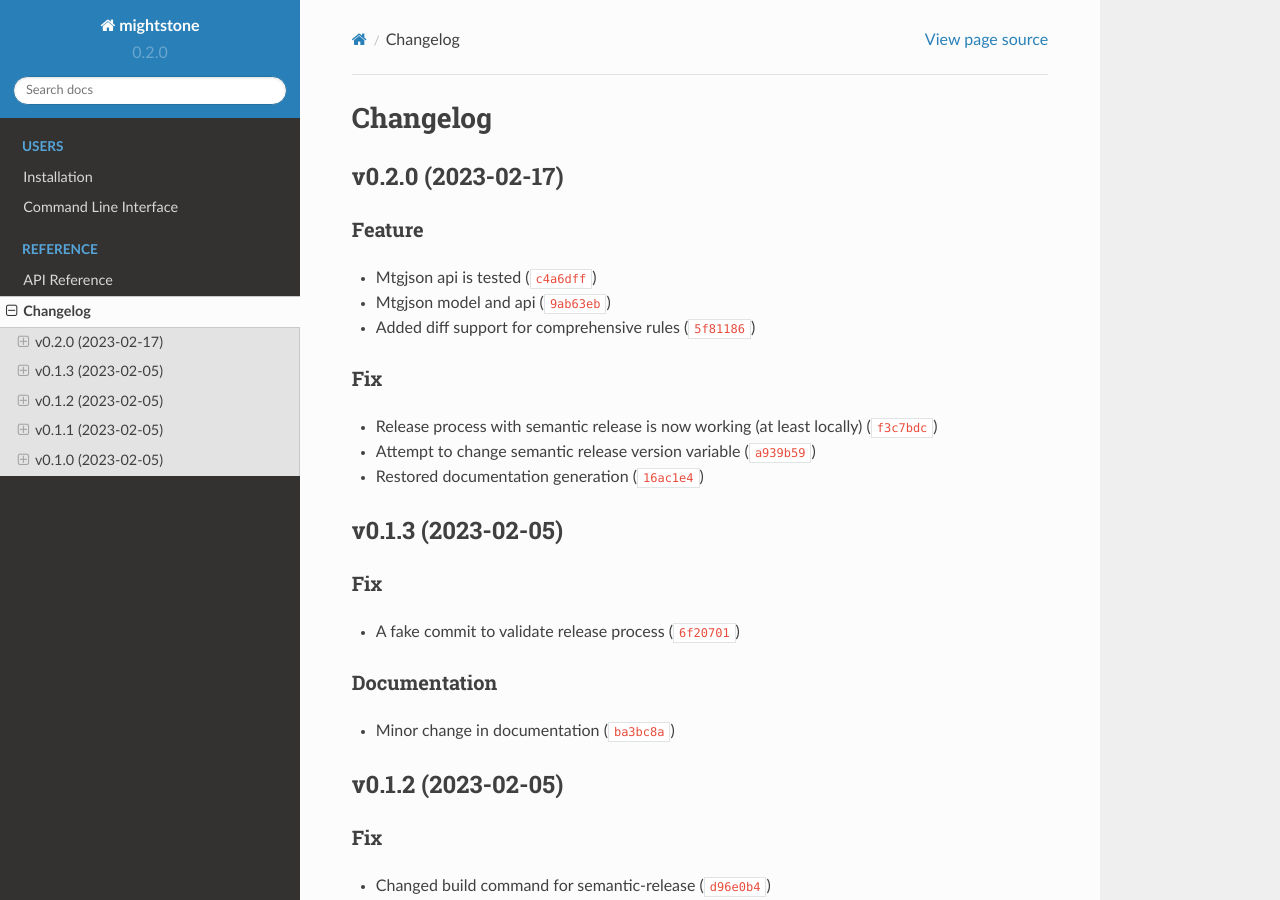
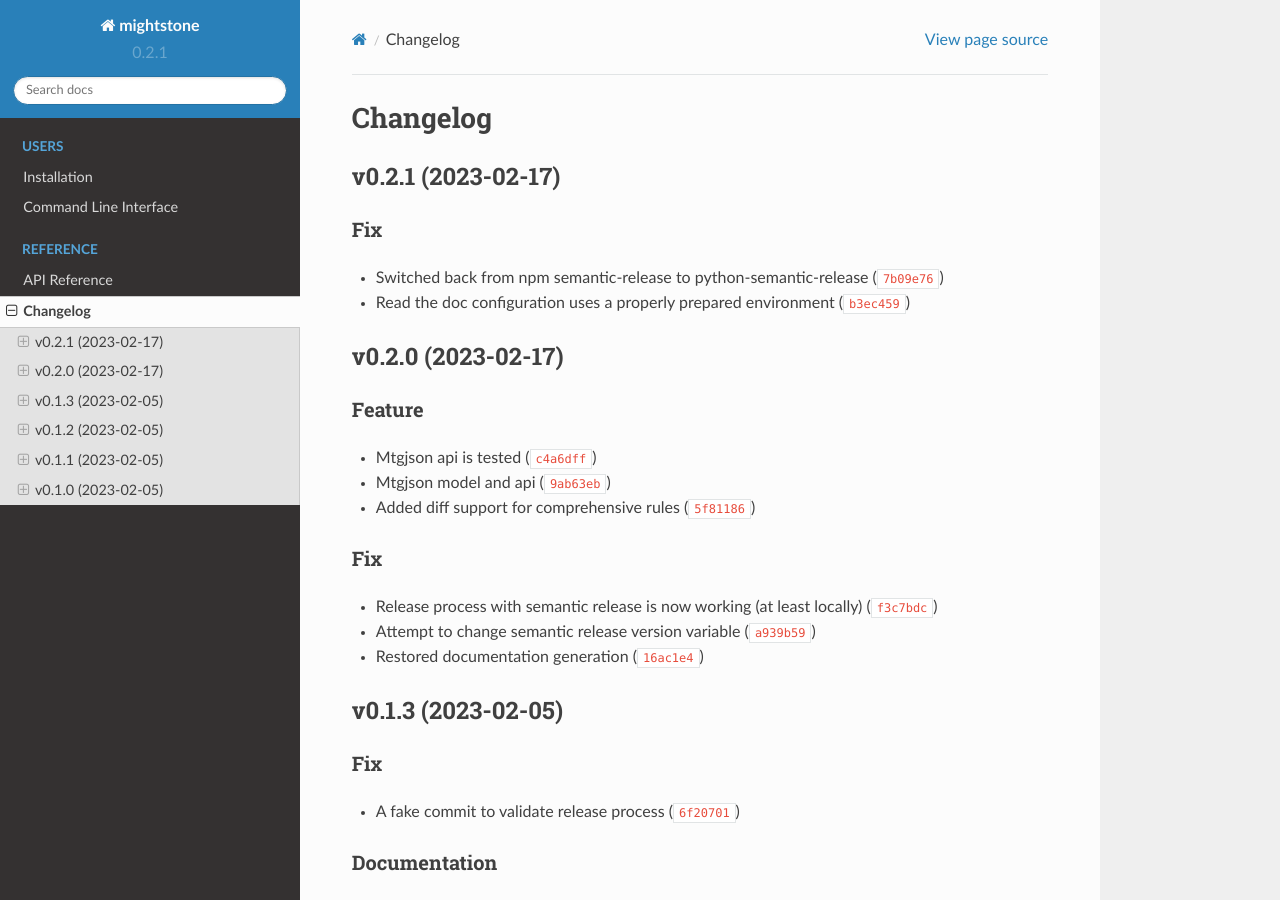
Before and after one commit to Guibod/mightstone, a Sphinx documentation site: the page built from docs/source/reference/changelog.rst, in a window 1280 px wide and 900 px high. Built offline with Sphinx 7.4.7 and the Read the Docs theme 2.0.0, drawn with Linux system fonts in a browser that asks for light colours.

Commit message:
0.2.1
Automatically generated by python-semantic-release

```diff
--- a/CHANGELOG.md
+++ b/CHANGELOG.md
@@ -1,6 +1,11 @@
 # Changelog
 
 <!--next-version-placeholder-->
+
+## v0.2.1 (2023-02-17)
+### Fix
+* Switched back from npm semantic-release to python-semantic-release ([`7b09e76`](https://github.com/Guibod/mightstone/commit/7b09e7670341d89ea4689be605f4b097130579f6))
+* Read the doc configuration uses a properly prepared environment ([`b3ec459`](https://github.com/Guibod/mightstone/commit/b3ec459d6853b83912c4b3da9a7362badab3baaf))
 
 ## v0.2.0 (2023-02-17)
 ### Feature
--- a/docs/source/conf.py
+++ b/docs/source/conf.py
@@ -23,7 +23,7 @@ sys.path.insert(0, os.path.dirname(os.path.dirname((os.path.abspath(".")))))
 project = "mightstone"
 copyright = "2022, Guillaume Boddaert"
 author = "Guillaume Boddaert"
-version = "0.2.0"
+version = "0.2.1"
 
 # -- General configuration ---------------------------------------------------
 
--- a/pyproject.toml
+++ b/pyproject.toml
@@ -1,6 +1,6 @@
 [tool.poetry]
 name = "mightstone"
-version = "0.2.0"
+version = "0.2.1"
 description = "A library manage all things Magic The Gathering related in python"
 authors = ["Guillaume Boddaert"]
 # Use identifier from https://spdx.org/licenses/
```
